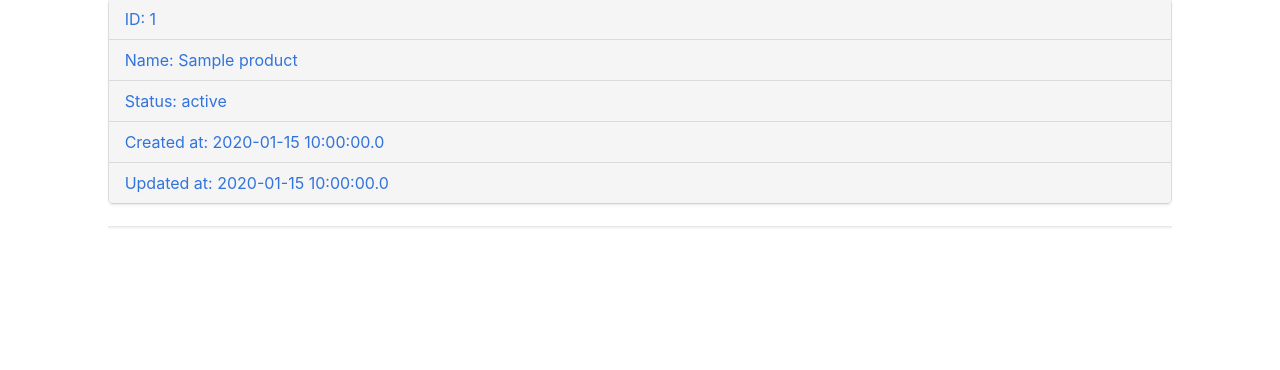
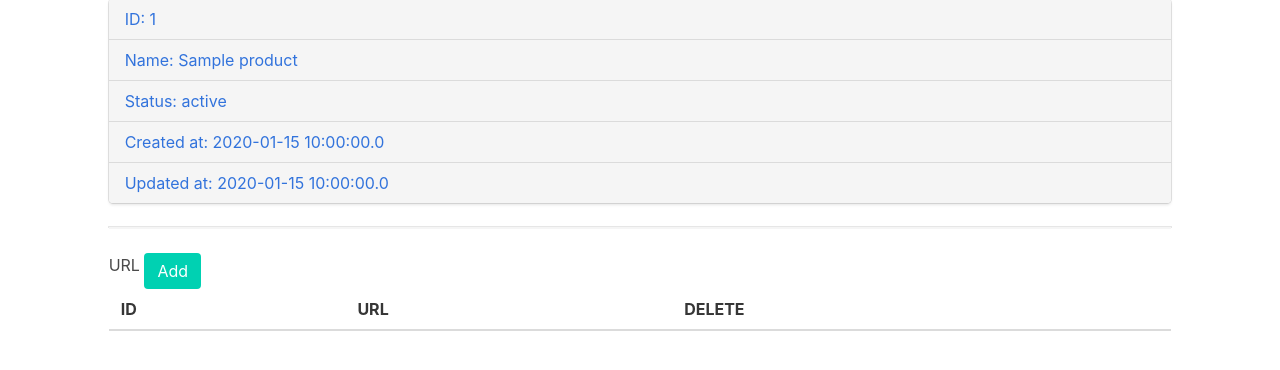
Before and after one commit to shiotomo/shoppinglist, a Spring Boot app: page /dashboard/1 in a window 1280 px wide. Shown: the part 89-459 px from the top of the page. Run offline with Spring Boot 4, Linux system fonts and the light colour scheme; the visitor is signed in with stand-in values (Sample User, id 1); tables that the repository leaves empty hold one stand-in row (values such as "Sample post"); lists and menus that the app fills with data are empty; some of the project's set-up classes (security, data sources, template engines, error pages and the like) are left out, and stand-ins take their place; some libraries are stand-ins or nearby versions.

Commit message:
候補を入力するフォームを作成した

```diff
--- a/web/src/main/java/list/shopping/web/controller/DashboardController.java
+++ b/web/src/main/java/list/shopping/web/controller/DashboardController.java
@@ -5,14 +5,16 @@
 import org.springframework.web.bind.annotation.*;
 import org.springframework.web.servlet.ModelAndView;
 
-import list.shopping.web.service.ProductService;
+import list.shopping.web.service.*;
 
 @RequestMapping("/dashboard")
 @Controller
 public class DashboardController {
+    @Autowired
+    private ProductService productService;
 
     @Autowired
-    private ProductService productService;
+    private CandidacyService candidacyService;
 
     /**
      * ダッシュボードページを表示する
@@ -37,6 +39,7 @@
     @GetMapping("/{id}")
     public ModelAndView details(ModelAndView mav, @PathVariable int id) {
         mav.addObject("product", productService.selectById(id));
+        mav.addObject("candidacies", candidacyService.selectByProductId(id));
         mav.setViewName("dashboard/show");
         return mav;
     }
--- a/web/src/main/java/list/shopping/web/repository/CandidacyRepository.java
+++ b/web/src/main/java/list/shopping/web/repository/CandidacyRepository.java
@@ -1,4 +1,6 @@
 package list.shopping.web.repository;
+
+import java.util.List;
 
 import org.springframework.data.jpa.repository.JpaRepository;
 import org.springframework.stereotype.Repository;
@@ -7,5 +9,5 @@
 
 @Repository
 public interface CandidacyRepository extends JpaRepository<Candidacy, Integer> {
-
+    List<Candidacy> findByProductId(int productId);
 }
--- a/web/src/main/resources/static/javascript/modal.js
+++ b/web/src/main/resources/static/javascript/modal.js
@@ -13,3 +13,11 @@
 document.getElementById('close-delete-action').addEventListener('click', () => {
   document.getElementById('delete-modal').classList.remove('is-active');
 });
+
+document.getElementById('create-url').addEventListener('click', () => {
+  document.getElementById('url-modal').classList.add('is-active');
+});
+
+document.getElementById('close-create-url').addEventListener('click', () => {
+  document.getElementById('url-modal').classList.remove('is-active');
+});
--- a/web/src/main/resources/templates/dashboard/show.html
+++ b/web/src/main/resources/templates/dashboard/show.html
@@ -65,6 +65,37 @@
         <div class="list is-hoverable">
         </div>
         <hr />
+        <label>URL</label>
+        <a class="button is-primary" id="create-url">Add</a>
+        <div class="modal" id="url-modal">
+          <div class="modal-background"></div>
+          <div class="modal-content">
+            <div class="notification is-white">
+              <h3>Add product</h3>
+              <form method="post" th:action="@{/candidacy/create/product/{productId}(productId=${product.get().getId()})}">
+                <label>URL</label>
+                <input type="text" name="url" class="input" required>
+                <input type="submit" value="Submit" class="button is-primary">
+              </form>
+            </div>
+          </div>
+          <button class="modal-close is-large" aria-label="close" id="close-create-url"></button>
+        </div>
+        <table class="table is-responsive">
+          <thead>
+          <tr>
+            <th>ID</th>
+            <th>URL</th>
+            <th>DELETE</th>
+          </tr>
+          </thead>
+          <tbody>
+            <tr th:each="candidacy: ${cadndidacies}">
+              <td th:text="${candidacy.getId()}"></td>
+              <td th:text="${candidacy.getUrl()}"></td>
+            </tr>
+          </tbody>
+        </table>
         <script src="/javascript/modal.js" th:src="@{/javascript/modal.js}"></script>
       </div>
     </div>
```
Also changed, not shown: web/src/main/java/list/shopping/web/controller/CandidacyController.java (added, +32 -0 lines), web/src/main/java/list/shopping/web/service/CandidacyService.java (added, +51 -0 lines).
